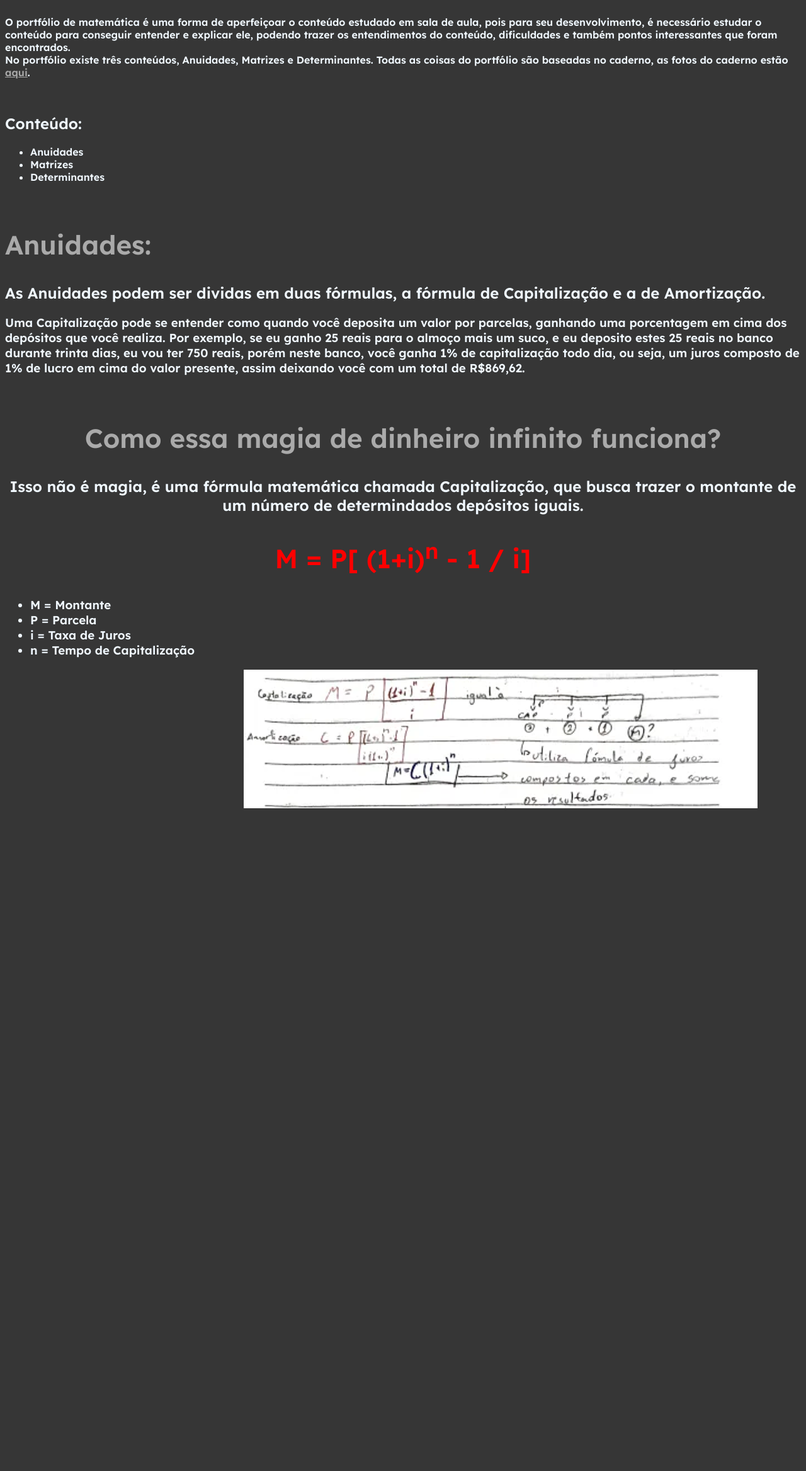
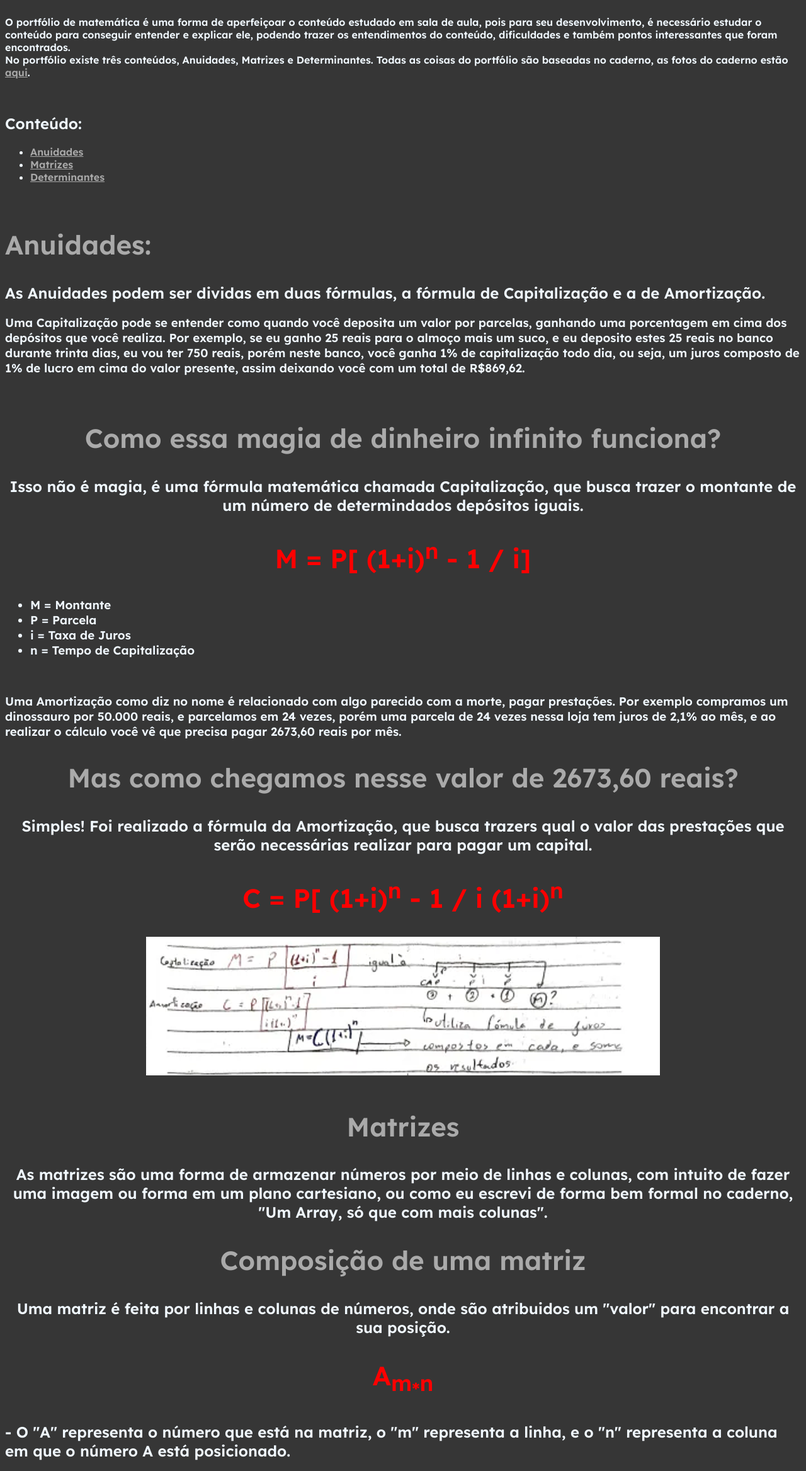
Before and after one commit to jfassina/Portfolio-Matematica, a plain HTML site: page index.html in a window 1280 px wide. Shown: the part 401-2736 px from the top of the page at 63% size. Before the commit the page ends 1696 px from the top, so only its background shows below. Drawn offline with Linux system fonts and the light colour scheme.

Commit message:
Add files via upload

```diff
--- a/index.html
+++ b/index.html
@@ -40,9 +40,9 @@
     <h2>Conteúdo:</h2>
 
     <ul>
-      <li>Anuidades</li>
-      <li>Matrizes</li>
-      <li>Determinantes</li>
+      <li><a id="unlink" href="#anuidades">Anuidades</a></li>
+      <li><a id="unlink" href="#matrizes">Matrizes</a></li>
+      <li><a id="unlink" href="#determinantes">Determinantes</a></li>
     </ul>
 
     <br />
@@ -71,6 +71,7 @@
         <h1 class="gray centerT" id="big">
           Como essa magia de dinheiro infinito funciona?
         </h1>
+
         <h2 class="centerT">
           Isso não é magia, é uma fórmula matemática chamada Capitalização, que
           busca trazer o montante de um número de determindados depósitos
@@ -78,6 +79,7 @@
         </h2>
 
         <h1 class="red centerT" id="big">M = P[ (1+i)<sup>n</sup> - 1 / i]</h1>
+
         <h3>
           <ul>
             <li>M = Montante</li>
@@ -87,6 +89,29 @@
           </ul>
         </h3>
 
+        <br />
+
+        <h3>
+          Uma Amortização como diz no nome é relacionado com algo parecido com a
+          morte, pagar prestações. Por exemplo compramos um dinossauro por
+          50.000 reais, e parcelamos em 24 vezes, porém uma parcela de 24 vezes
+          nessa loja tem juros de 2,1% ao mês, e ao realizar o cálculo você vê
+          que precisa pagar 2673,60 reais por mês.
+        </h3>
+
+        <h1 class="gray centerT" id="big">
+          Mas como chegamos nesse valor de 2673,60 reais?
+        </h1>
+
+        <h2 class="centerT">
+          Simples! Foi realizado a fórmula da Amortização, que busca trazers
+          qual o valor das prestações que serão necessárias realizar para pagar
+          um capital.
+        </h2>
+        <h1 class="red centerT" id="big">
+          C = P[ (1+i)<sup>n</sup> - 1 / i (1+i)<sup>n</sup>
+        </h1>
+
         <img
           class="centerI"
           src="assets/images/Capitalizacao-amortizacao.png"
@@ -94,5 +119,54 @@
         />
       </div>
     </section>
+
+    <br />
+
+    <section id="matrizes">
+      <div class="matrizes">
+        <h1 class="gray centerT" id="big">Matrizes</h1>
+
+        <h2 class="centerT">
+          As matrizes são uma forma de armazenar números por meio de linhas e
+          colunas, com intuito de fazer uma imagem ou forma em um plano
+          cartesiano, ou como eu escrevi de forma bem formal no caderno, "Um
+          Array, só que com mais colunas".
+        </h2>
+
+        <h1 class="centerT gray" id="big">Composição de uma matriz</h1>
+        <h2 class="centerT">
+          Uma matriz é feita por linhas e colunas de números, onde são
+          atribuidos um "valor" para encontrar a sua posição.
+        </h2>
+        <h1 class="red centerT" id="big">A<sub>m<sub>*</sub>n</sub></h1>
+        <h2>
+          - O "A" representa o número que está na matriz, o "m" representa a
+          linha, e o "n" representa a coluna em que o número A está posicionado.
+        </h2>
+
+        <img class="centerI soma" src="assets/images/soma-matrizes.png" />
+
+        <h2 class="centerT">
+          Aqui temos um exemplo de matrizes, seguindo a lógica anterior, na
+          primeira matriz, o primeiro valor, A<sub>11</sub> é 2; A<sub>12</sub>
+          é -5; A<sub>21</sub> é 4; e por último A<sub>22</sub> é 7.
+        </h2>
+
+        <h1 class="gray centerT" id="big">Soma de Matrizes</h1>
+        <h2 class="centerT">
+          Como visto no exemplo acima, uma soma de matriz consiste em somar os
+          valores de uma matriz, mas somente acontece se o número de colunas da
+          1° matriz é igual ao de linhas da 2° matriz, ou seja A<sub>15</sub> e
+          A<sub>54</sub> são somáveis.
+        </h2>
+
+        <h1 class="gray centerT" id="big">Subtração de Matrizes</h1>
+        <h2 class="centerT">
+          A lógica da subtração de matrizes é igual á
+        </h2>
+
+      </div>
+    </section>
+    <section id="determinantes"></section>
   </body>
 </html>
--- a/style.css
+++ b/style.css
@@ -29,5 +29,10 @@ body {
   text-align: center;
 }
 .centerI {
-  padding-left: 30%;
+  display: block;
+  margin-left: auto;
+  margin-right: auto;
 }
+.soma{
+  width: 420px;
+}
```
Also changed, not shown: assets/images/soma-matrizes.png (added).
